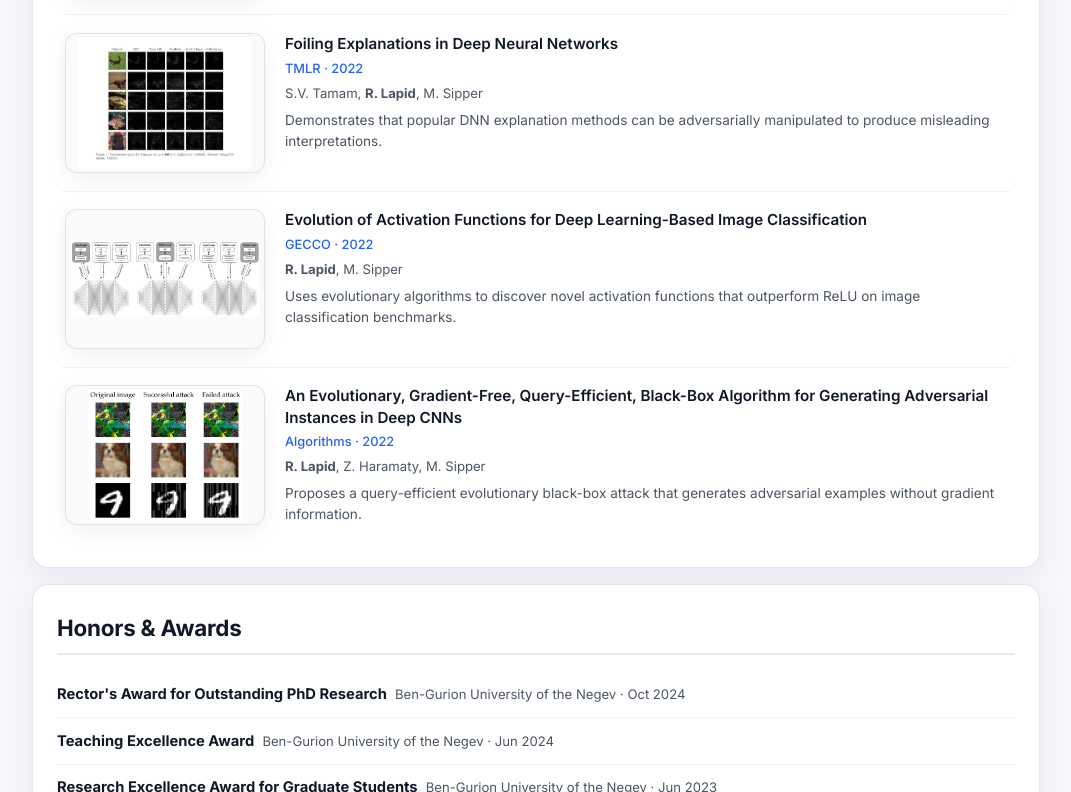
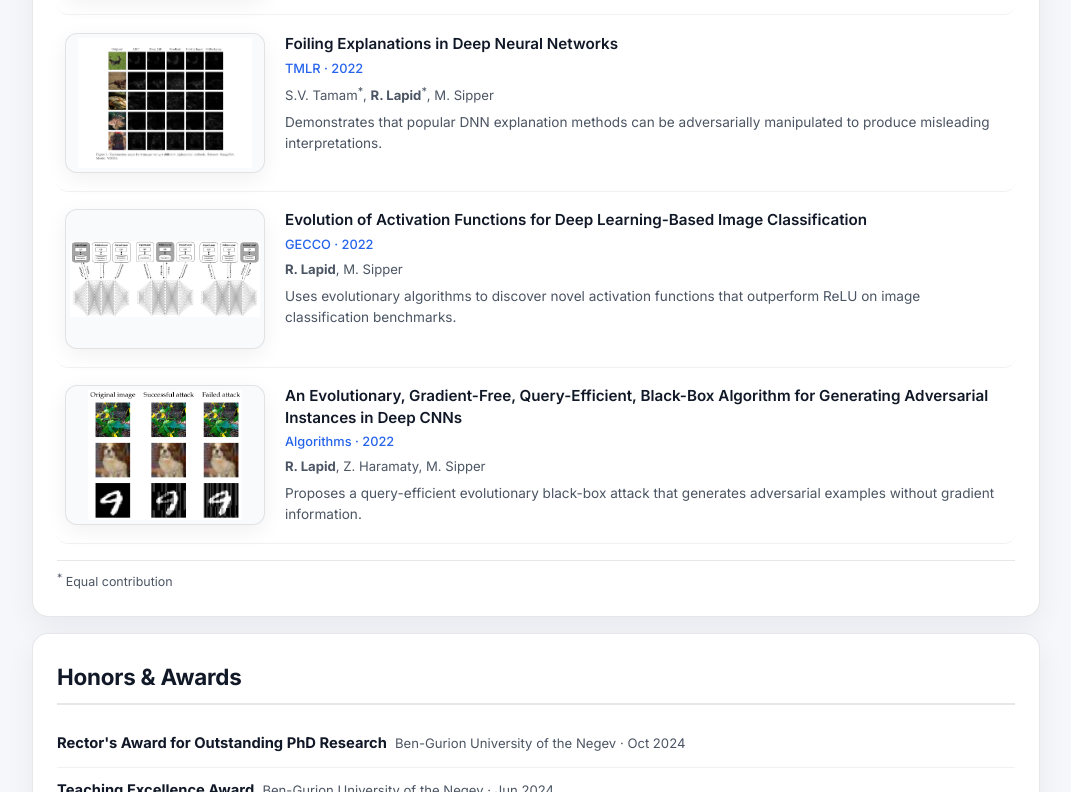
Before and after one commit to razla/razla.github.io, a plain HTML site: page index.html in a window 1280 px wide. Shown: the part 2851-3643 px from the top of the page, without its empty margins (104-1175 px from the left). Drawn offline with Linux system fonts and the light colour scheme.

Commit message:
Add equal contribution markers to three papers

```diff
--- a/index.html
+++ b/index.html
@@ -206,7 +206,7 @@
             XAI-Based Detection of Adversarial Attacks on Deepfake Detectors
           </a>
           <span class="pub-venue">TMLR &middot; 2024</span>
-          <span class="pub-authors">B. Pinhasov, <strong>R. Lapid</strong>, R. Ohayon, M. Sipper</span>
+          <span class="pub-authors">B. Pinhasov<sup>*</sup>, <strong>R. Lapid</strong><sup>*</sup>, R. Ohayon, M. Sipper</span>
           <p class="pub-desc">
             Uses eXplainable AI to identify adversarial manipulations targeting
             deepfake detection systems.
@@ -224,7 +224,7 @@
             On the Robustness of Kolmogorov-Arnold Networks: An Adversarial Perspective
           </a>
           <span class="pub-venue">TMLR &middot; 2024</span>
-          <span class="pub-authors">T. Alter, <strong>R. Lapid</strong>, M. Sipper</span>
+          <span class="pub-authors">T. Alter<sup>*</sup>, <strong>R. Lapid</strong><sup>*</sup>, M. Sipper</span>
           <p class="pub-desc">
             First systematic adversarial robustness evaluation of Kolmogorov-Arnold Networks (KANs).
           </p>
@@ -295,7 +295,7 @@
             Foiling Explanations in Deep Neural Networks
           </a>
           <span class="pub-venue">TMLR &middot; 2022</span>
-          <span class="pub-authors">S.V. Tamam, <strong>R. Lapid</strong>, M. Sipper</span>
+          <span class="pub-authors">S.V. Tamam<sup>*</sup>, <strong>R. Lapid</strong><sup>*</sup>, M. Sipper</span>
           <p class="pub-desc">
             Demonstrates that popular DNN explanation methods can be adversarially
             manipulated to produce misleading interpretations.
@@ -339,6 +339,7 @@
         </div>
       </div>
 
+      <p class="pub-footnote"><sup>*</sup> Equal contribution</p>
     </section>
 
     <!-- ==================== HONORS & AWARDS ==================== -->
--- a/style.css
+++ b/style.css
@@ -236,6 +236,14 @@ img {
   font-size: 0.85rem;
   color: var(--muted);
   line-height: 1.55;
+}
+
+.pub-footnote {
+  font-size: 0.78rem;
+  color: var(--muted);
+  margin-top: 1rem;
+  padding-top: 0.5rem;
+  border-top: 1px solid var(--border);
 }
 
 /* ===== AWARDS ===== */
```
